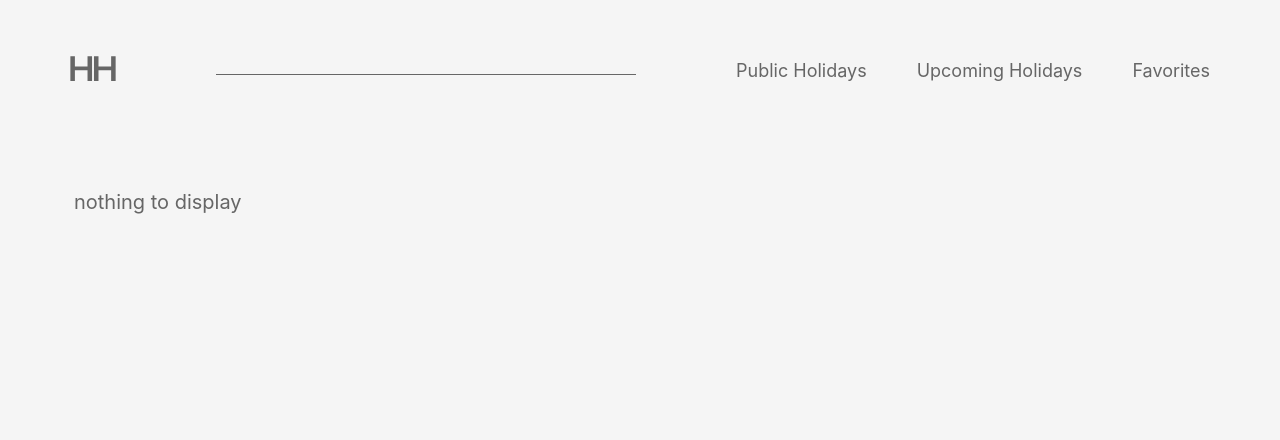
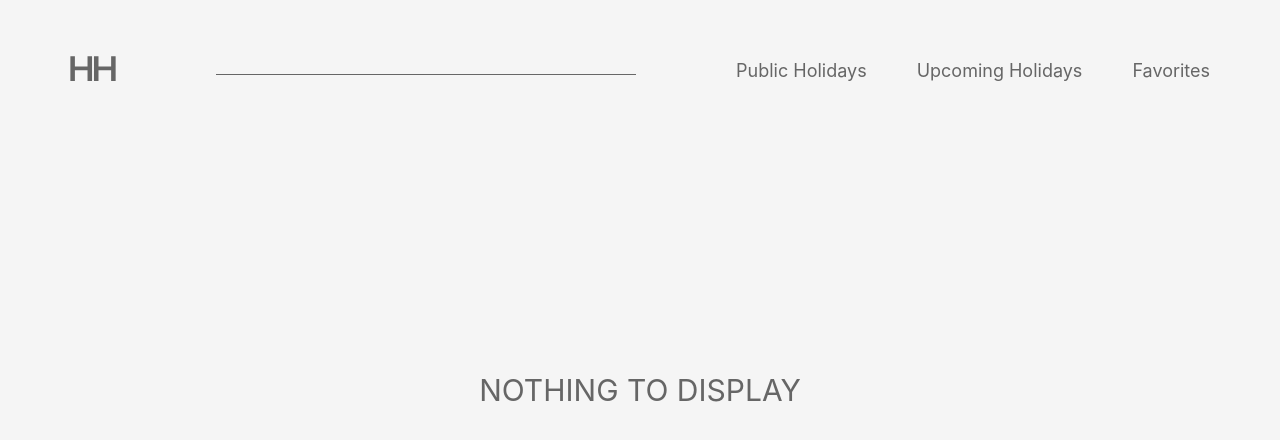
Before and after one commit to dakravchenko/HolidayHub, a React (Create React App) app in the folder holiday-hub/: page /favorite-holidays in a window 1280 px wide. Shown: the top 440 px of the page. Built offline with nearby package versions, Linux system fonts and the light colour scheme.

Commit message:
css changes

```diff
--- a/holiday-hub/src/components/Holidays/Holidays.css
+++ b/holiday-hub/src/components/Holidays/Holidays.css
@@ -62,6 +62,17 @@ p {
 .selector-section-flag {
     width: 200px
   }
+.empty-favorites {
+    display: flex;
+    justify-content: center;
+    align-items: center;
+    height: 50vh;
+}
+.empty-favorites p {
+    display:inline-block;
+    font-size: 30px;
+    text-transform:uppercase;
+}
 
   @media screen and (max-width: 850px) {
     .flag-container {
--- a/holiday-hub/src/components/Selectors/Selectors.css
+++ b/holiday-hub/src/components/Selectors/Selectors.css
@@ -3,7 +3,7 @@
 }
 select {
     flex-basis: 50%;
-    margin: 0 30px 30px 0;
+    margin: 0px 30px 30px 0;
     height: 67px;
     background-color:  #FFFFFF;
     border-radius: 10px;
@@ -20,11 +20,18 @@ select {
 
     position: relative;
     appearance: none;
-    padding-right: 30px; /*padding has not been applied*/
+    padding-left: 20px;
     background-image: url(../../img/Polygon1.svg), linear-gradient(to right, #FFFFFF, #FFFFFF);
     background-repeat: no-repeat;
-    background-position: right center, center;
-    background-size: 15px, auto;
+    background-position: 96%;
+    background-size: 20px, auto;
+
+    z-index: 1;
+
+}
+
+.selector-section-flag {
+    filter: drop-shadow(10px 10px 50px rgba(102, 102, 102, 0.8));
 }
 @media screen and (max-width: 800px) {
     .year-selector{
--- a/holiday-hub/src/pages/FavoriteHolidays.js
+++ b/holiday-hub/src/pages/FavoriteHolidays.js
@@ -15,7 +15,9 @@ function FavoriteHolidays() {
   ) : (
     <>
       <Header/>
-      <p>nothing to display</p>
+      <div class="empty-favorites">
+      <p>Nothing to display</p>
+      </div>
     </>
   )
 }
```
